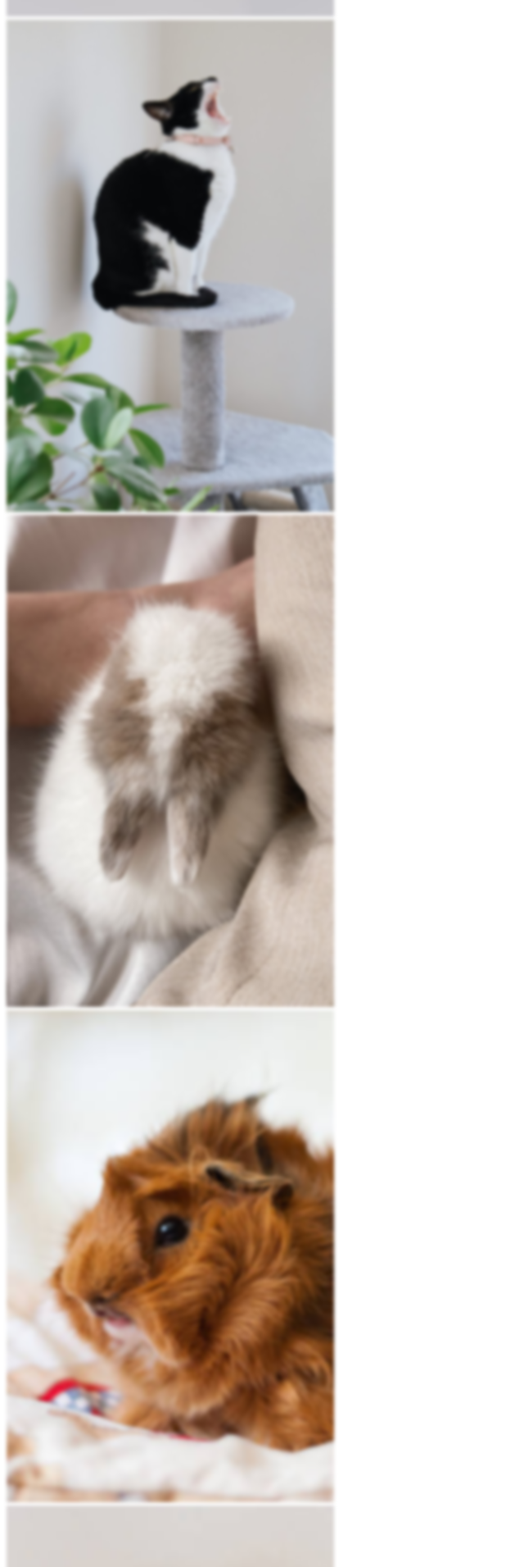
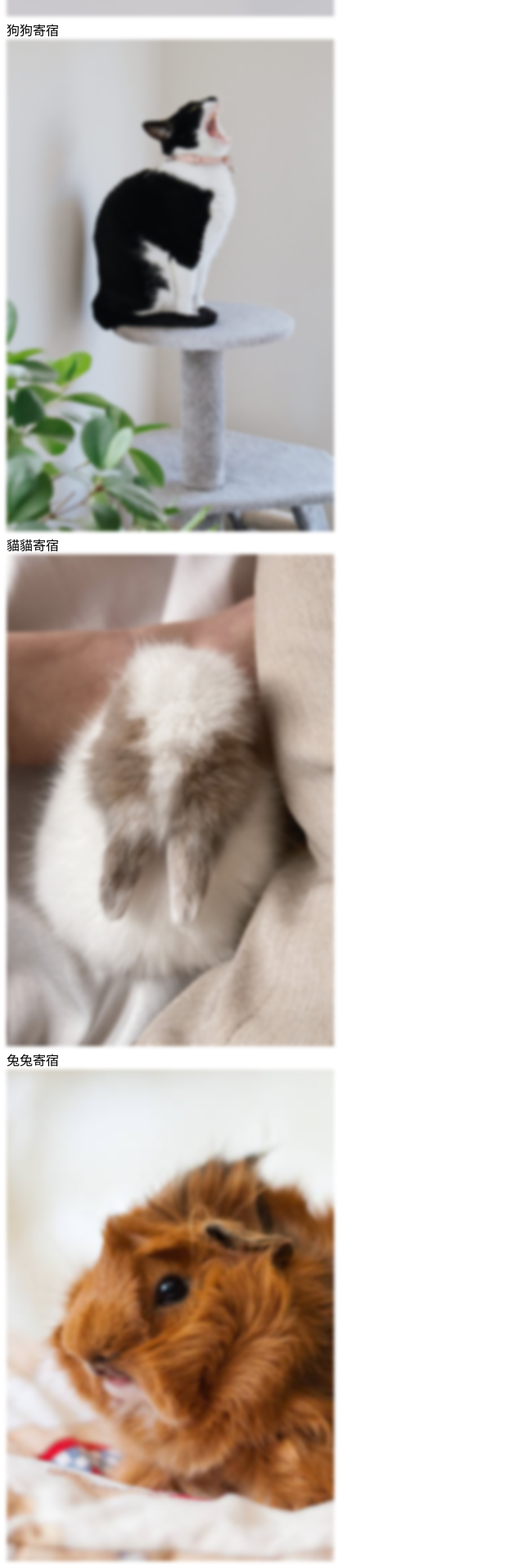
Before and after one commit to Lin-Yen-1118/New_Paw_House, a Vue app: page /home in a window 1280 px wide. Shown: the part 7336-9247 px from the top of the page at 82% size, without its empty margins (0-640 px from the left). Built offline with nearby package versions, Linux system fonts and the light colour scheme; the HTML template or start-up script is replaced by a standard one; a web font is replaced by a local one.

Commit message:
wip(views:home):animation

```diff
--- a/src/views/Home/index.vue
+++ b/src/views/Home/index.vue
@@ -87,28 +87,64 @@
       寵物寄宿服務
     </div>
     <div class="flex justify-center items-center">
-      <div class="hover_blur cursor-pointer relative">
+      <div class="pet_room cursor-pointer relative">
+        <div class="hover_blur">
           <img class="w-60 h-90" :src="dogRoomImg" alt="" />
           <router-link to="/room"> </router-link>
         </div>
-      <div class="hover_blur cursor-pointer relative">
+        <div
+          class="pet_room_items absolute top-0 left-0 w-full h-full flex justify-center items-center"
+        >
+          狗狗寄宿
+        </div>
+      </div>
+      <div class="pet_room cursor-pointer relative">
+        <div class="hover_blur">
           <img class="w-60 h-90" :src="catRoomImg" alt="" />
           <router-link to="/room"> </router-link>
         </div>
-      <div class="hover_blur cursor-pointer relative">
+        <div
+          class="pet_room_items absolute top-0 left-0 w-full h-full flex justify-center items-center"
+        >
+          貓貓寄宿
+        </div>
+      </div>
+
+      <div class="pet_room cursor-pointer relative">
+        <div class="hover_blur">
           <img class="w-60 h-90" :src="rabbitRoomImg" alt="" />
           <router-link to="/room"> </router-link>
         </div>
-      <div class="hover_blur cursor-pointer relative">
+        <div
+          class="pet_room_items absolute top-0 left-0 w-full h-full flex justify-center items-center"
+        >
+          兔兔寄宿
+        </div>
+      </div>
+
+      <div class="pet_room cursor-pointer relative">
+        <div class="hover_blur">
           <img class="w-60 h-90" :src="guineaPigRoomImg" alt="" />
           <router-link to="/room"> </router-link>
         </div>
-      <div class="hover_blur cursor-pointer relative">
+        <div
+          class="pet_room_items absolute top-0 left-0 w-full h-full flex justify-center items-center"
+        >
+          天竺鼠寄宿
+        </div>
+      </div>
+      <div class="pet_room cursor-pointer relative">
+        <div class="hover_blur">
           <img class="w-60 h-90" :src="hamsterRoomImg" alt="" />
           <router-link to="/room"> </router-link>
         </div>
+        <div
+          class="pet_room_items absolute top-0 left-0 w-full h-full flex justify-center items-center"
+        >
+          倉鼠寄宿
         </div>
-
+      </div>
+    </div>
     <div
       class="flex justify-center items-center w-full text-2xl font-medium pt-20px p-20px"
     >
@@ -231,4 +267,22 @@ import volunteerImg from '@/assets/images/bg/volunteer.jpg';
 .hover_blur:hover {
   filter: none;
 }
+.pet_room_items {
+  display: none;
+}
+.pet_room > .pet_room_items {
+  display: flex;
+  animation: pet-room;
+  animation-duration: 3s;
+  animation-direction: alternate;
+  animation-iteration-count: 1;
+}
+@keyframes pet-room {
+  0% {
+    height: 10px;
+  }
+  100% {
+    height: 100%;
+  }
+}
 </style>
```
Lines whose indentation alone changed are shown as unchanged.
